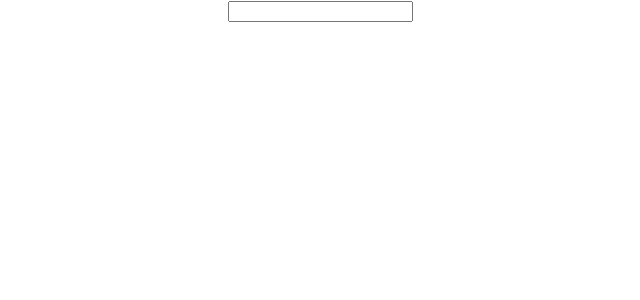
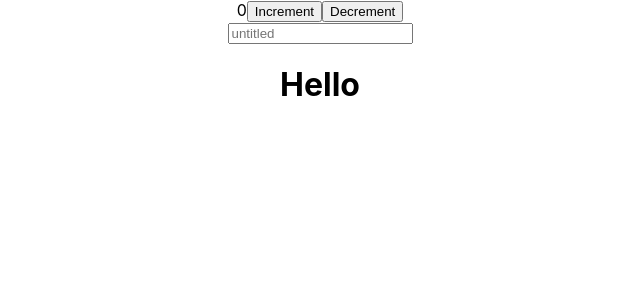
Before and after one commit to RubanN/hooksProjects, a React (Create React App) app: page / in a window 1280 px wide. Shown: the top 300 px of the page, without its empty margins (320-960 px from the left). Built offline with nearby package versions, Linux system fonts and the light colour scheme.

Commit message:
hooks UseState is covered

```diff
--- a/src/App.js
+++ b/src/App.js
@@ -1,18 +1,19 @@
 import React,{useState} from "react";
 import './App.css';
-import HooksToDo from './HooksToDo'
+// import HooksToDo from './HooksToDo'
+import First from './Components/First'
+import Second from './Components/Second'
+export default()=> {
 
-export default()=> {
-const [todos,setTodos] = useState([])
   return (
     <div className="App">
-      <HooksToDo onSubmit={text=>setTodos([{text,complete:false},...todos])}
-      />
-          <div>
-            {todos.map(({text})=>(
-              <div key={text}>{text}</div>
-            ))}
-            </div>
+      {/* <HooksToDo onSubmit={text=>setTodos([{text,complete:false},...todos])}
+      /> */}
+       <First/>
+       <Second/>
+
+
+            <h1>Hello</h1>
     </div>
   );
 }
--- /dev/null
+++ b/src/Components/First.jsx
@@ -0,0 +1,12 @@
+import React,{useState}from "react";
+
+export default()=>{
+    const [count,setCount] = useState(0);
+    return(
+        <div>
+            {count}
+            <button onClick={()=>setCount((prev)=>prev+1)}>Increment</button>
+            <button onClick={()=>setCount((prev)=>prev-1)}>Decrement</button>
+        </div>
+    )
+}
--- /dev/null
+++ b/src/Components/Second.jsx
@@ -0,0 +1,17 @@
+import React, {useState} from 'react';
+
+export default()=>{
+    const [name,setName] = useState("")
+
+
+    return(
+            <label className="header-name">
+                <input
+                value={name}
+                onChange={(e)=>setName(e.target.value)}
+                onClick={(e)=>e.target.setSelectName(0,e.target.value.length)}
+                placeholder="untitled"
+                />
+            </label>
+    )
+}
```
